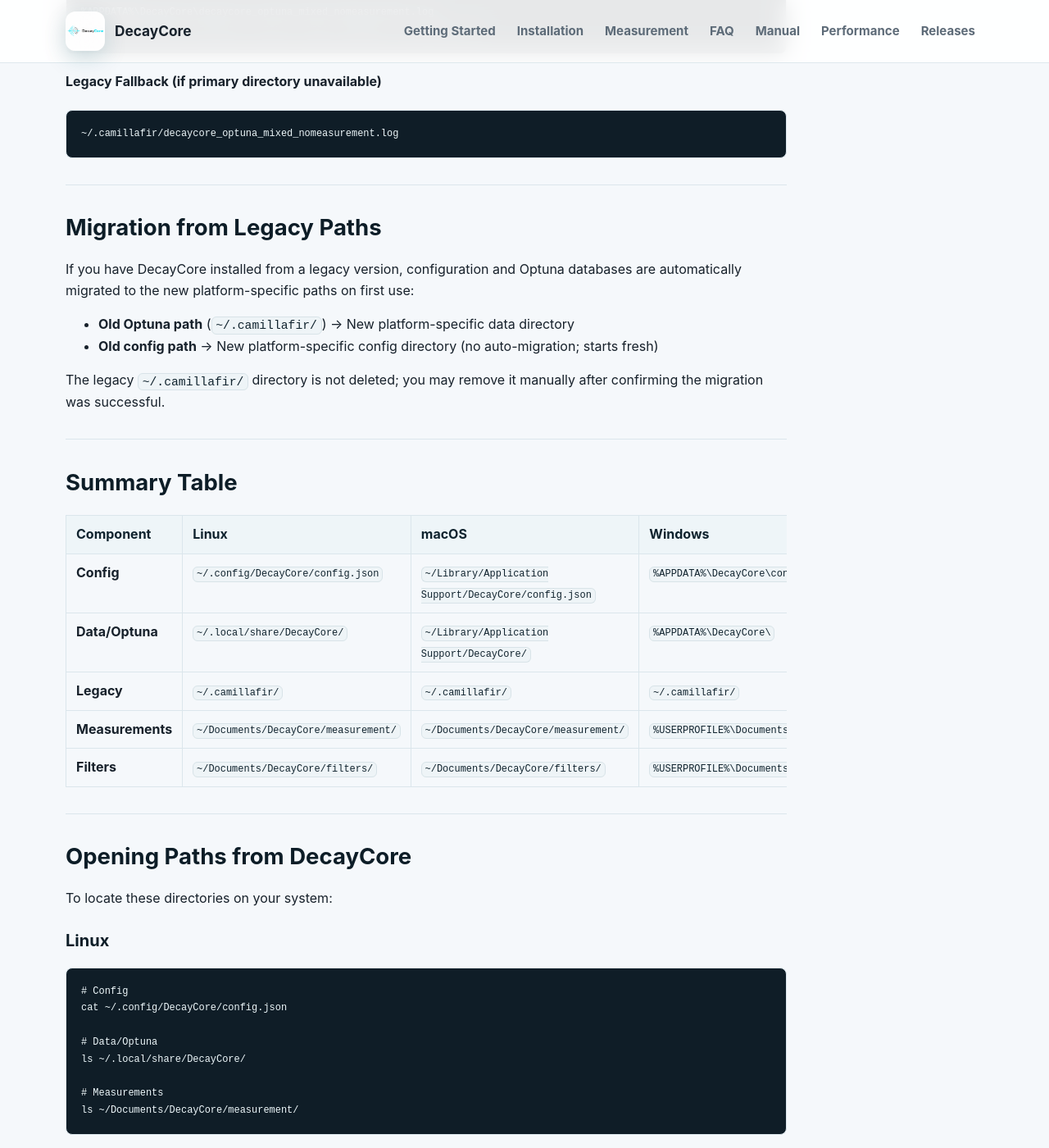
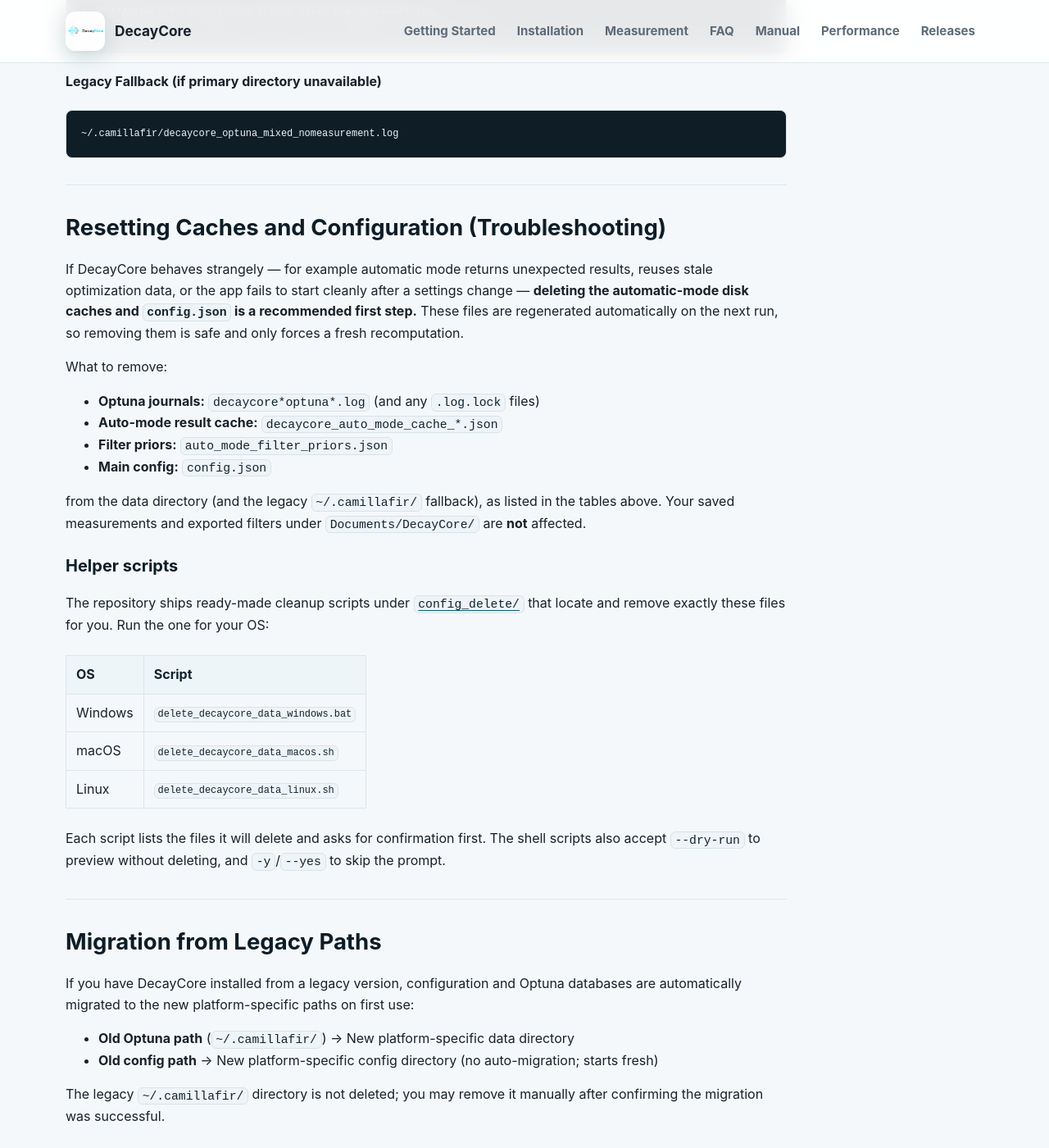
Before and after one commit to VilhoValittu/DecayCore, a Jekyll site: the page built from docs/paths.md, in a window 1280 px wide and 1400 px high, scrolled down 3231 px. Shown: the whole window at 82% size. Built offline with Jekyll 4.4.1, drawn with Linux system fonts in a browser that asks for light colours; our own code applies the rules of GitHub Pages for plain Markdown files.

Commit message:
Added scripts to remove DecayCores cache and config

```diff
--- a/docs/paths.md
+++ b/docs/paths.md
@@ -122,6 +122,43 @@
 
 ---
 
+## Resetting Caches and Configuration (Troubleshooting)
+
+If DecayCore behaves strangely — for example automatic mode returns unexpected
+results, reuses stale optimization data, or the app fails to start cleanly after
+a settings change — **deleting the automatic-mode disk caches and `config.json`
+is a recommended first step.** These files are regenerated automatically on the
+next run, so removing them is safe and only forces a fresh recomputation.
+
+What to remove:
+
+- **Optuna journals:** `decaycore*optuna*.log` (and any `.log.lock` files)
+- **Auto-mode result cache:** `decaycore_auto_mode_cache_*.json`
+- **Filter priors:** `auto_mode_filter_priors.json`
+- **Main config:** `config.json`
+
+from the data directory (and the legacy `~/.camillafir/` fallback), as listed in
+the tables above. Your saved measurements and exported filters under
+`Documents/DecayCore/` are **not** affected.
+
+### Helper scripts
+
+The repository ships ready-made cleanup scripts under
+[`config_delete/`](https://github.com/VilhoValittu/DecayCore/tree/main/config_delete)
+that locate and remove exactly these files for you. Run the one for your OS:
+
+| OS      | Script                                |
+|---------|---------------------------------------|
+| Windows | `delete_decaycore_data_windows.bat`   |
+| macOS   | `delete_decaycore_data_macos.sh`      |
+| Linux   | `delete_decaycore_data_linux.sh`      |
+
+Each script lists the files it will delete and asks for confirmation first. The
+shell scripts also accept `--dry-run` to preview without deleting, and
+`-y`/`--yes` to skip the prompt.
+
+---
+
 ## Migration from Legacy Paths
 
 If you have DecayCore installed from a legacy version, configuration and Optuna databases are automatically migrated to the new platform-specific paths on first use:
```
Also changed, not shown: docs/faq.md (+13 -0 lines), config_delete/README.md (added), 3 other files.
